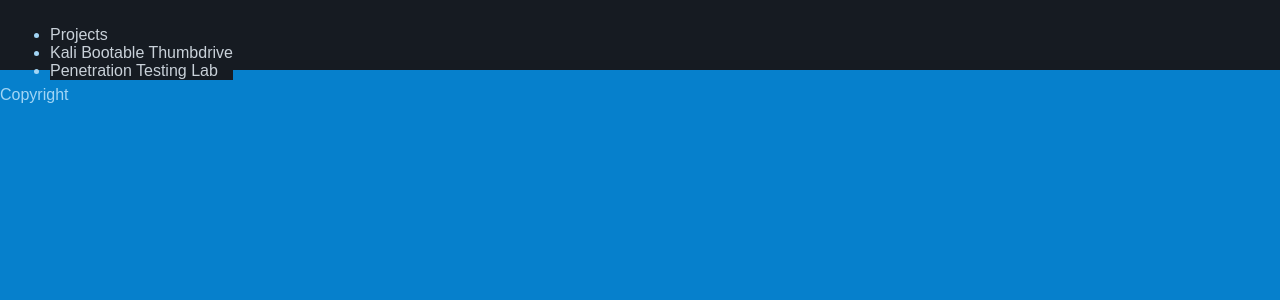
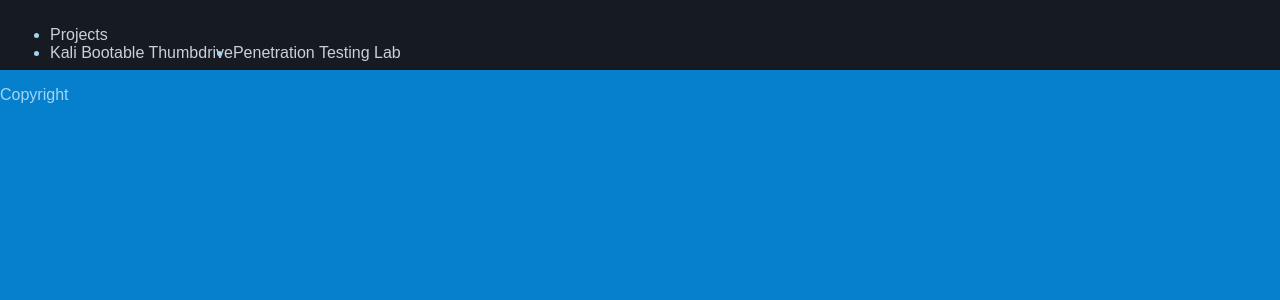
Before and after one commit to St33lRain/St33lRain.github.io, a Jekyll site: the page built from index.md, in a window 1280 px wide. Shown: the top 300 px of the page. Built offline with Jekyll 4.4.1, drawn with Linux system fonts in a browser that asks for light colours.

Commit message:
Update style.css

```diff
--- a/assets/css/style.css
+++ b/assets/css/style.css
@@ -15,7 +15,7 @@ body{
   list-style-type: disc;
   margin: 5;
   padding: 2;
-  display: block;
+  display: flex;
 }
 
 .navbar.li{
```
